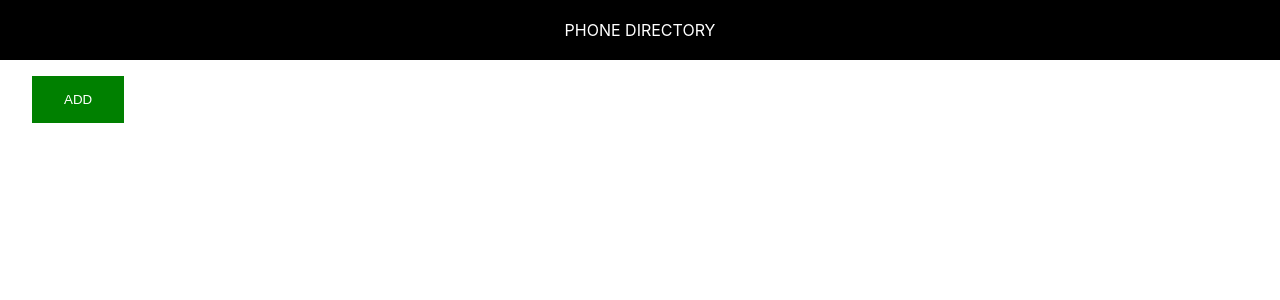
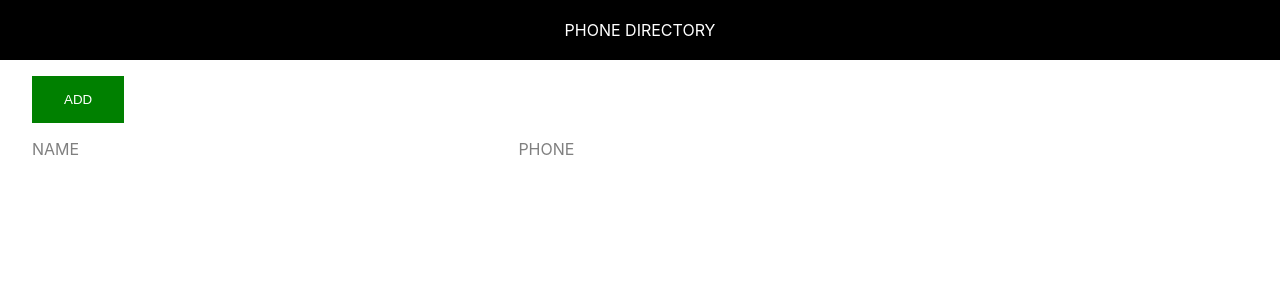
Before and after one commit to EaGLE-25/phone-directory, a React (Create React App) app: page / in a window 1280 px wide. Shown: the top 300 px of the page. Built offline with nearby package versions, Linux system fonts and the light colour scheme.

Commit message:
add grid

```diff
--- a/src/App.css
+++ b/src/App.css
@@ -11,3 +11,14 @@
     padding: 1rem 2rem;
     min-height: 100vh;
 }
+
+.name-span,.phone-span{
+    color: grey;
+    font-size: 1rem;
+}
+.grid-container{
+    display: grid;
+    grid-template-columns: 40% 30% auto;
+    margin-top: 1rem;
+    margin-bottom: 1rem;
+}
--- a/src/App.js
+++ b/src/App.js
@@ -6,6 +6,10 @@ function App() {
       <Header/>
       <div className="wrapper">
         <button className="add-btn">ADD</button>
+        <div className="grid-container">
+          <span className="grid-item name-span">NAME</span>
+          <span className="grid-item phone-span">PHONE</span>
+        </div>
       </div>
     </div>
   );
```
